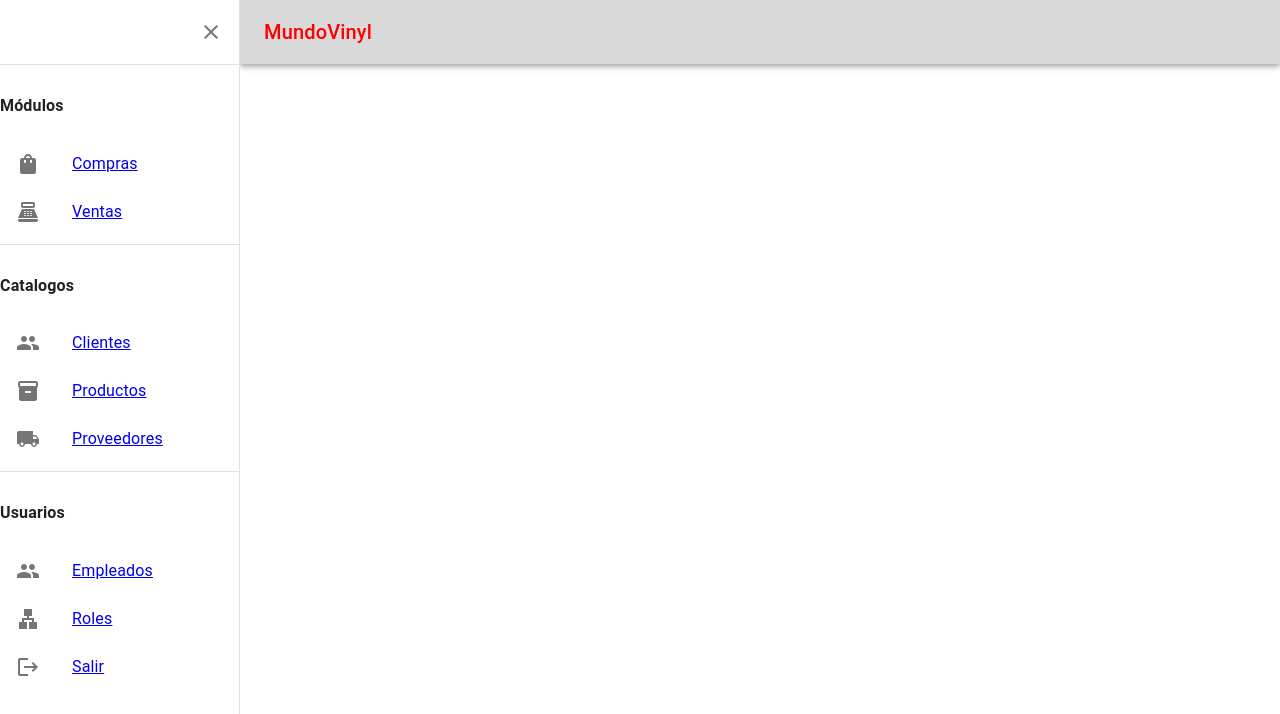
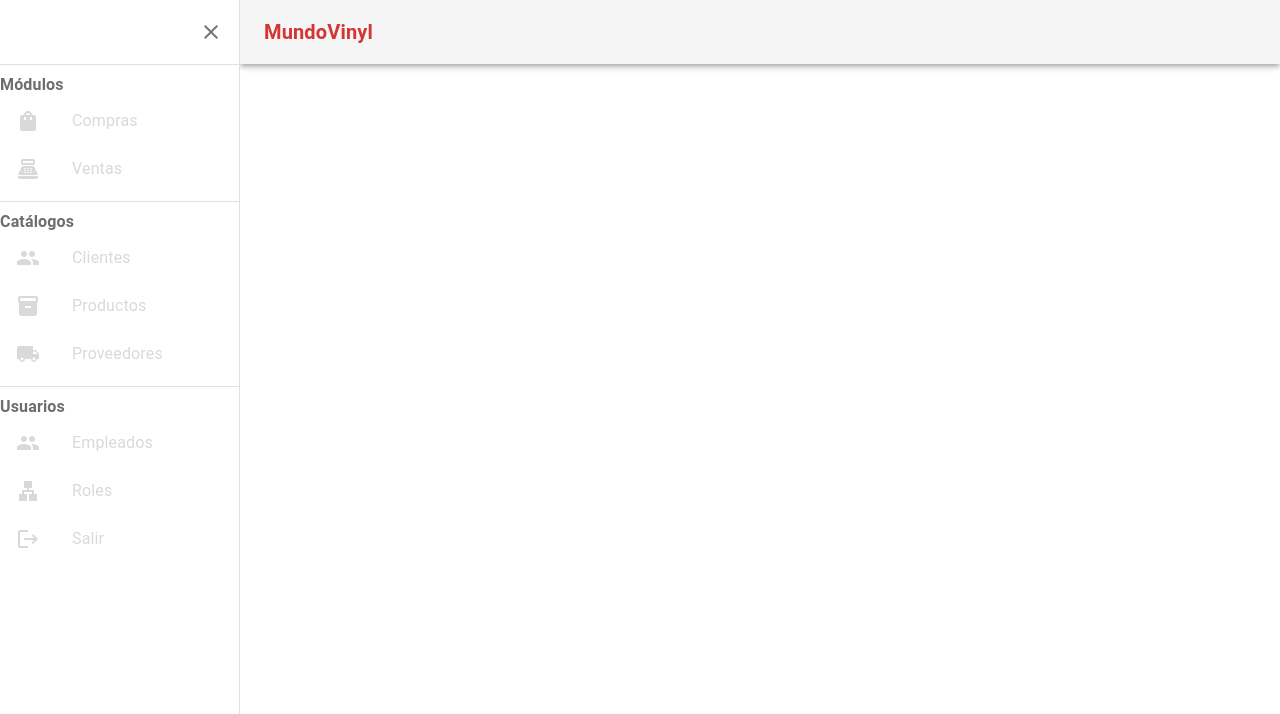
Before and after one commit to oscargabriel/SIST_INFO_II, a React (Vite) app: page / in a window 1280 px wide. Both pictures are taken after a click on the button "open drawer". Shown: the top 714 px of the page. Built offline with nearby package versions, Linux system fonts and the light colour scheme; no server answers.

Commit message:
Actualizadas opciones de menu

```diff
--- a/src/layout/Layout.jsx
+++ b/src/layout/Layout.jsx
@@ -57,7 +57,7 @@ const AppBar = styled(MuiAppBar, {
   shouldForwardProp: (prop) => prop !== 'open',
 })(({ theme, open }) => ({
 
-  background: '#D9D9D9',
+  background: '#F5F5F5',
   transition: theme.transitions.create(['margin', 'width'], {
     easing: theme.transitions.easing.sharp,
     duration: theme.transitions.duration.leavingScreen,
@@ -82,6 +82,35 @@ const DrawerHeader = styled('div')(({ theme }) => ({
 }));
 
 
+const LinkMenu = styled(Link)(() => ({
+  textDecoration: 'none',
+  fontWeight: 'bold',
+  color: '#D9D9D9',
+}));
+
+// Componente para las opciones de menu
+const ChoiseMenu = ({ section_name, choises }) => {
+  return (
+    <List>
+      <Typography variant="h7" color={"#6D6D6D"} fontWeight={"bold"}>
+        {section_name}
+      </Typography>
+      {choises.map((obj, index) => (
+        <ListItem key={index} disablePadding>
+          <LinkMenu to={obj.path}>
+            <ListItemButton>
+              <ListItemIcon>
+                {obj.icon}
+              </ListItemIcon>
+              <ListItemText primary={obj.name} />
+            </ListItemButton>
+
+          </LinkMenu>
+        </ListItem>
+      ))}
+    </List>
+  )
+}
 
 const Layout = () => {
   const [open, setOpen] = useState(false);
@@ -117,9 +146,9 @@ const Layout = () => {
             edge="start"
             sx={{ mr: 2, ...(open && { display: 'none' }) }}
           >
-            <MenuIcon />
+            <MenuIcon sx={{ color: "black" }} />
           </IconButton>
-          <Typography variant="h6" color={"red"}>
+          <Typography variant="h6" color={"#D43535"} fontWeight={"bold"}>
             MundoVinyl
           </Typography>
         </Toolbar>
@@ -145,106 +174,59 @@ const Layout = () => {
         </DrawerHeader>
 
         <Divider />
-        <List>
-          <h4>Módulos</h4>
-          {[
+        <ChoiseMenu section_name="Módulos" choises={[
           {
             name: 'Compras',
-              icon: <ShoppingBagIcon />,
+            icon: <ShoppingBagIcon sx={{ color: "#D9D9D9" }} />,
             path: "/compras"
           },
           {
             name: 'Ventas',
-              icon: <PointOfSaleIcon />,
+            icon: <PointOfSaleIcon sx={{ color: "#D9D9D9" }} />,
             path: "/ventas"
           }
-          ].map((obj, index) => (
-            <ListItem key={index} disablePadding>
-              <Link to={obj.path}>
-                <ListItemButton>
-                <ListItemIcon>
-                  {obj.icon}
-                </ListItemIcon>
-                  <ListItemText primary={obj.name} />
-                </ListItemButton>
-
-              </Link>
-
-            </ListItem>
-          ))}
-        </List>
+        ]} />
 
         <Divider />
 
-        <List>
-          <h4>Catalogos</h4>
-          {[
+        <ChoiseMenu section_name="Catálogos" choises={[
           {
             name: 'Clientes',
-              icon: <GroupIcon />,
+            icon: <GroupIcon sx={{ color: "#D9D9D9" }} />,
             path: "/clientes"
           },
           {
             name: 'Productos',
-              icon: <InventoryIcon />,
+            icon: <InventoryIcon sx={{ color: "#D9D9D9" }} />,
             path: "/productos"
           },
           {
             name: 'Proveedores',
-              icon: <LocalShippingIcon />,
+            icon: <LocalShippingIcon sx={{ color: "#D9D9D9" }} />,
             path: "/proveedores"
           }
-          ].map((obj, index) => (
-            <ListItem key={index} disablePadding>
-              <Link to={obj.path}>
-                <ListItemButton>
-                <ListItemIcon>
-                  {obj.icon}
-                </ListItemIcon>
-                  <ListItemText primary={obj.name} />
-                </ListItemButton>
-
-              </Link>
-
-            </ListItem>
-          ))}
-        </List>
+        ]} />
 
         <Divider />
 
-        <List>
-          <h4>Usuarios</h4>
-          {[
+        <ChoiseMenu section_name="Usuarios" choises={[
           {
             name: 'Empleados',
-              icon: <GroupIcon />,
+            icon: <GroupIcon sx={{ color: "#D9D9D9" }} />,
             path: "/empleados"
           },
           {
             name: 'Roles',
-              icon: <LanIcon />,
+            icon: <LanIcon sx={{ color: "#D9D9D9" }} />,
             path: "/roles"
           },
           {
             name: 'Salir',
-              icon: <LogoutIcon />,
+            icon: <LogoutIcon sx={{ color: "#D9D9D9" }} />,
             path: "/"
           }
-          ].map((obj, index) => (
-            <ListItem key={index} disablePadding>
-              <Link to={obj.path}>
-                <ListItemButton>
-                <ListItemIcon>
-                  {obj.icon}
-                </ListItemIcon>
-                  <ListItemText primary={obj.name} />
-                </ListItemButton>
+        ]} />
 
-              </Link>
-
-            </ListItem>
-          ))}
-        </List>
       </Drawer>
 
       <Main open={open}>
```
Lines whose indentation alone changed are shown as unchanged.
